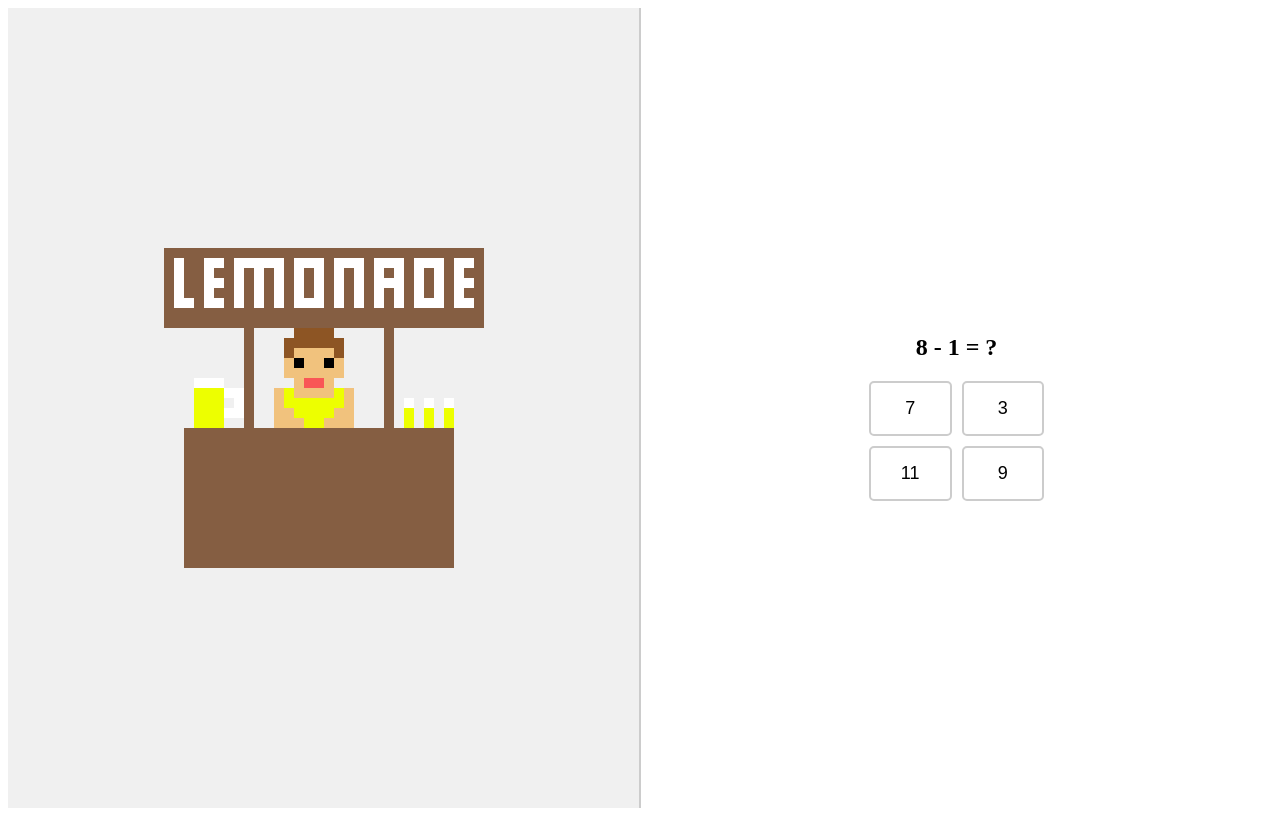
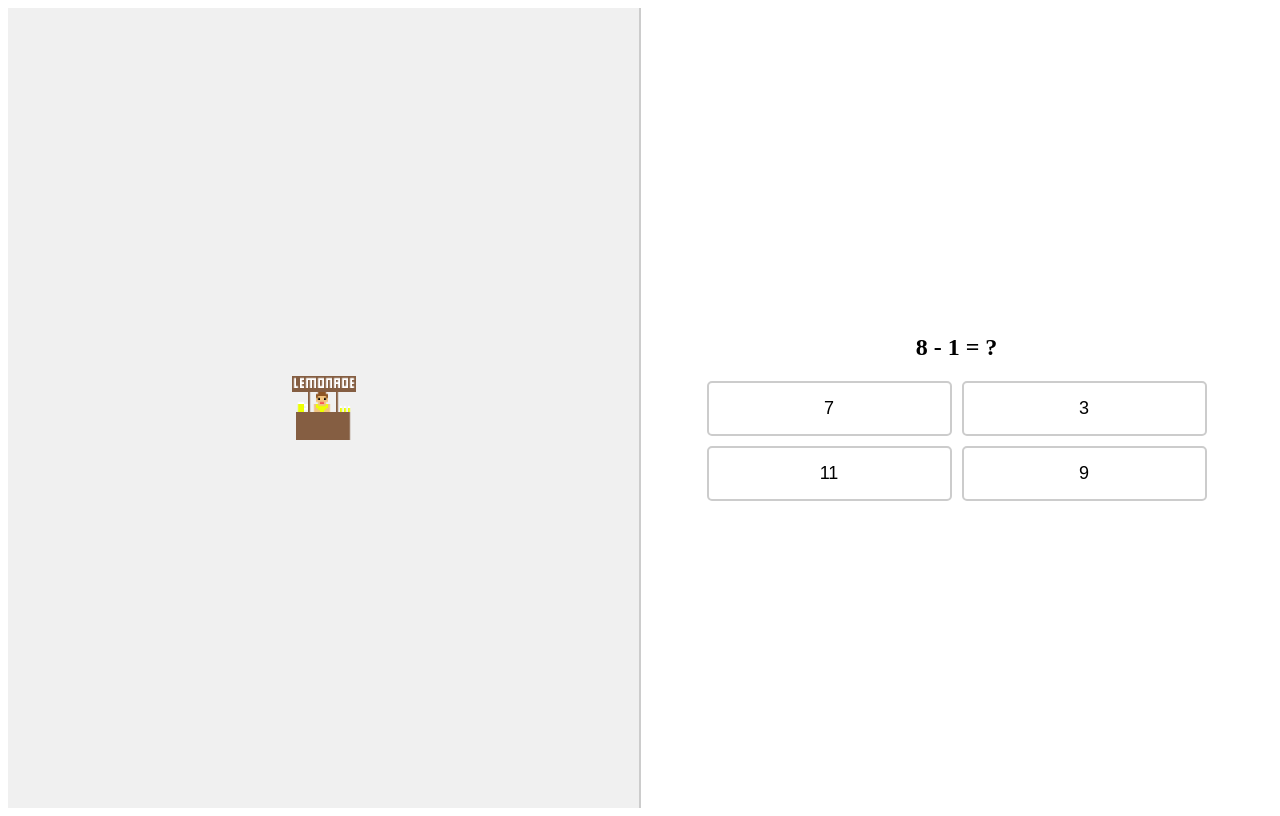
Before and after one commit to jadenmounteer/lemon-brains, an Angular app: page / in a window 1280 px wide. Built offline with nearby package versions, Linux system fonts and the light colour scheme.

Commit message:
Add the lemonade stand

```diff
--- a/src/app/components/game/game.component.scss
+++ b/src/app/components/game/game.component.scss
@@ -1,7 +1,12 @@
 .game-container {
   display: flex;
   width: 100%;
-  height: 100vh;
+  min-height: 100vh;
+  flex-direction: row; // Default for desktop
+
+  @media (max-width: 768px) {
+    flex-direction: column; // Stack vertically on mobile
+  }
 }
 
 .game-half {
@@ -10,6 +15,7 @@
   display: flex;
   justify-content: center;
   align-items: center;
+  min-height: 300px; // Ensure minimum height on mobile
 }
 
 .game-area {
@@ -17,6 +23,11 @@
   border-right: 2px solid #ccc;
   position: relative;
   overflow: hidden;
+
+  @media (max-width: 768px) {
+    border-right: none;
+    border-bottom: 2px solid #ccc;
+  }
 }
 
 .question-area {
@@ -31,10 +42,18 @@
 
 .question-container {
   text-align: center;
+  width: 100%;
+  max-width: 500px;
+  margin: 0 auto;
+  padding: 0 15px;
 
   h2 {
     font-size: 24px;
     margin-bottom: 20px;
+
+    @media (max-width: 768px) {
+      font-size: 20px;
+    }
   }
 }
 
@@ -42,16 +61,28 @@
   display: grid;
   grid-template-columns: repeat(2, 1fr);
   gap: 10px;
+  width: 100%;
+
+  @media (max-width: 480px) {
+    grid-template-columns: 1fr; // Stack buttons vertically on very small screens
+  }
 }
 
 .option-button {
-  padding: 15px 30px;
+  padding: 15px 20px;
   font-size: 18px;
   cursor: pointer;
   border: 2px solid #ccc;
   border-radius: 5px;
   background: white;
   transition: all 0.3s ease;
+
+  @media (max-width: 768px) {
+    padding: 12px 16px;
+    font-size: 16px;
+    min-height: 44px; // Minimum touch target size
+    touch-action: manipulation; // Optimize for touch
+  }
 
   &:hover {
     background: #f0f0f0;
@@ -67,9 +98,7 @@
 .lemonade-stand {
   position: absolute;
   left: 50%;
-  bottom: 20%;
+  bottom: 10%;
   transform: translateX(-50%);
   image-rendering: pixelated;
-  width: 160px; // Half the original size
-  height: 160px;
 }
--- a/src/app/components/game/game.component.ts
+++ b/src/app/components/game/game.component.ts
@@ -29,6 +29,7 @@ export class GameComponent implements OnInit, AfterViewInit {
 
   ngOnInit() {
     this.generateNewQuestion();
+    this.preventZoom();
   }
 
   ngAfterViewInit() {
@@ -40,8 +41,10 @@ export class GameComponent implements OnInit, AfterViewInit {
       imageUrl: 'assets/sprites/lemonade-stand.png',
       frameWidth: 320,
       frameHeight: 320,
-      totalFrames: 2, // Assuming 2 frames based on the dimensions
-      fps: 2,
+      totalFrames: 2,
+      fps: 1,
+      displayWidth: 64,
+      displayHeight: 64,
     };
 
     const canvas = this.spriteAnimationService.loadSprite(lemonadeStandConfig);
@@ -63,4 +66,16 @@ export class GameComponent implements OnInit, AfterViewInit {
       this.wrongAnswer = selectedAnswer;
     }
   }
+
+  private preventZoom() {
+    document.addEventListener(
+      'touchmove',
+      (e) => {
+        if (e.touches.length > 1) {
+          e.preventDefault();
+        }
+      },
+      { passive: false }
+    );
+  }
 }
--- a/src/app/services/sprite-animation.service.ts
+++ b/src/app/services/sprite-animation.service.ts
@@ -6,6 +6,8 @@ export interface SpriteConfig {
   frameHeight: number;
   totalFrames: number;
   fps: number;
+  displayWidth: number;
+  displayHeight: number;
 }
 
 @Injectable({
@@ -18,8 +20,8 @@ export class SpriteAnimationService {
 
     if (!ctx) return canvas;
 
-    canvas.width = config.frameWidth;
-    canvas.height = config.frameHeight;
+    canvas.width = config.displayWidth;
+    canvas.height = config.displayHeight;
 
     const spriteImage = new Image();
     spriteImage.src = config.imageUrl;
@@ -28,7 +30,7 @@ export class SpriteAnimationService {
 
     spriteImage.onload = () => {
       setInterval(() => {
-        ctx.clearRect(0, 0, config.frameWidth, config.frameHeight);
+        ctx.clearRect(0, 0, config.displayWidth, config.displayHeight);
 
         const frameX =
           (currentFrame % (spriteImage.width / config.frameWidth)) *
@@ -42,8 +44,8 @@ export class SpriteAnimationService {
           config.frameHeight,
           0,
           0,
-          config.frameWidth,
-          config.frameHeight
+          config.displayWidth,
+          config.displayHeight
         );
 
         currentFrame = (currentFrame + 1) % config.totalFrames;
--- a/src/index.html
+++ b/src/index.html
@@ -4,7 +4,10 @@
     <meta charset="utf-8" />
     <title>LemonBrains 🧠</title>
     <base href="/" />
-    <meta name="viewport" content="width=device-width, initial-scale=1" />
+    <meta
+      name="viewport"
+      content="width=device-width, initial-scale=1.0, maximum-scale=1.0, user-scalable=no"
+    />
     <link rel="icon" type="image/x-icon" href="favicon.ico" />
   </head>
   <body>
```
